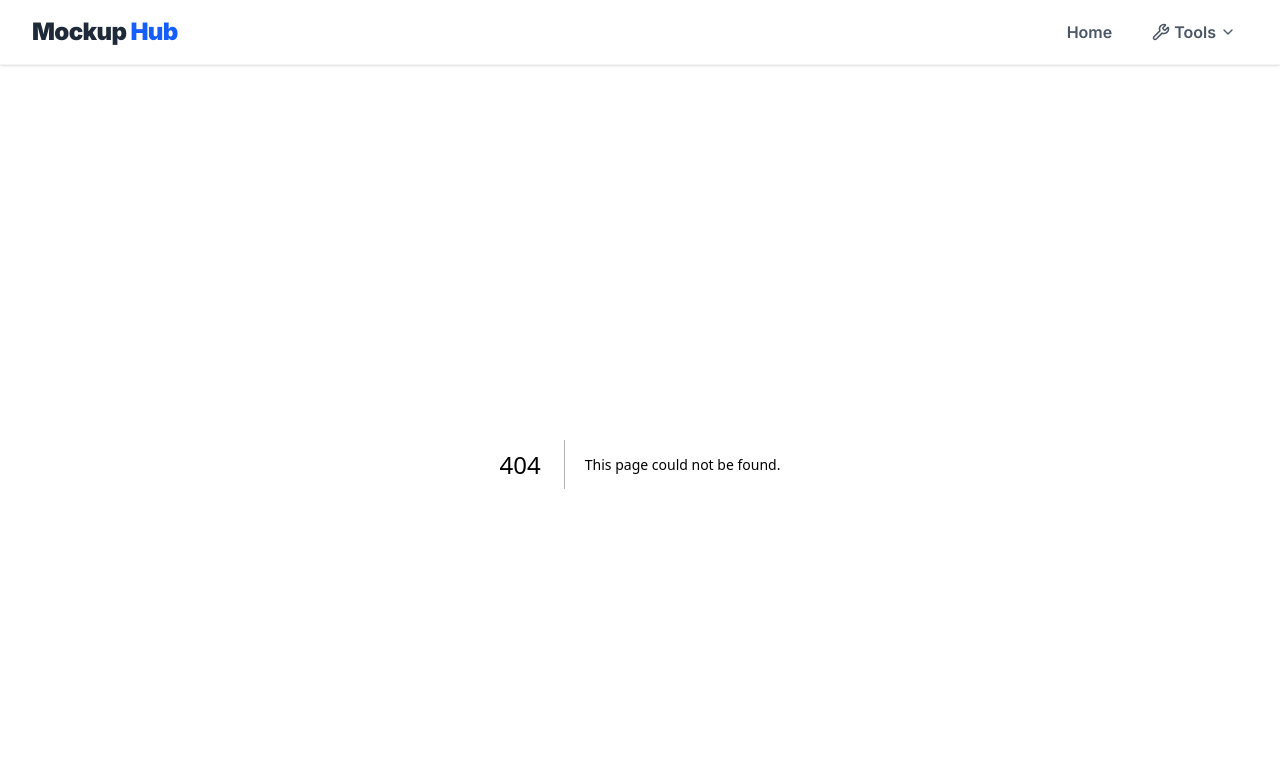
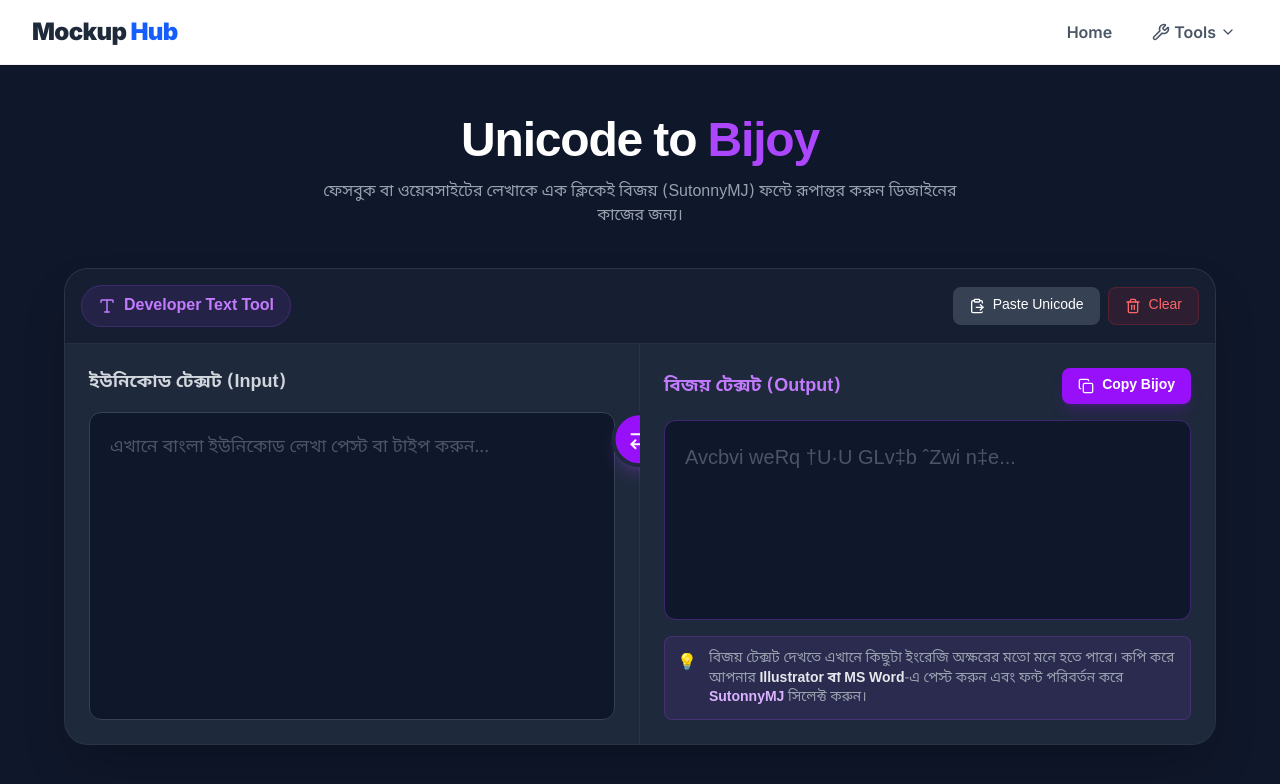
Before and after one commit to rashid-hash/tools-and-tricks, a Next.js app: page /unicode-to-bijoy in a window 1280 px wide. Before the commit this address had no page. Shown: the top 784 px of the page. Built offline with nearby package versions, Linux system fonts and the light colour scheme.

Commit message:
Update message

```diff
--- /dev/null
+++ b/app/unicode-to-bijoy/page.tsx
@@ -0,0 +1,173 @@
+"use client";
+
+import React, { useState, useEffect } from "react";
+import { Noto_Sans_Bengali } from "next/font/google";
+import { Type, ArrowRightLeft, Copy, Trash2, CheckCircle2, ClipboardPaste } from "lucide-react";
+
+const notoSansBengali = Noto_Sans_Bengali({ subsets: ["bengali"], weight: ["400", "500", "600", "700"] });
+
+export default function UnicodeToBijoyConverter() {
+  const [unicodeText, setUnicodeText] = useState("");
+  const [bijoyText, setBijoyText] = useState("");
+  const [copied, setCopied] = useState(false);
+
+  // --- Core Conversion Logic (Unicode to Bijoy) ---
+  const convertUnicodeToBijoy = (text: string) => {
+    if (!text) return "";
+
+    let str = text;
+    // Basic Re-arrangements for Pre-Kars (ি, ে, ৈ)
+    // This is a simplified reliable mapping for standard Bangla characters
+    const mapping: { [key: string]: string } = {
+      "অ": "A", "আ": "Av", "ই": "B", "ঈ": "C", "উ": "D", "ঊ": "E", "ঋ": "F", "এ": "G", "ঐ": "H", "ও": "I", "ঔ": "J",
+      "ক": "K", "খ": "L", "গ": "M", "ঘ": "N", "ঙ": "O", "চ": "P", "ছ": "Q", "জ": "R", "ঝ": "S", "ঞ": "T",
+      "ট": "U", "ঠ": "V", "ড": "W", "ঢ": "X", "ণ": "Y", "ত": "Z", "থ": "_", "দ": "`", "ধ": "a", "ন": "b",
+      "প": "c", "ফ": "d", "ব": "e", "ভ": "f", "ম": "g", "য": "h", "র": "i", "ল": "j", "শ": "k", "ষ": "l", "স": "m", "হ": "n",
+      "ড়": "o", "ঢ়": "p", "য়": "q", "ৎ": "r", "০": "0", "১": "1", "২": "2", "৩": "3", "৪": "4", "৫": "5", "৬": "6", "৭": "7", "৮": "8", "৯": "9",
+      "া": "v", "ি": "w", "ী": "x", "ু": "y", "ূ": "z", "ৃ": "…", "ে": "†", "ৈ": "‡", "ো": "†v", "ৌ": "‡Š",
+      "ং": "s", "ঃ": "t", "ঁ": "u", "্": "&", "্য": "¨", "্র": "«", "র্": "©"
+    };
+
+    // Pre-processing Juktokkhor & Pre-Kars (Complex rules simplified for speed)
+    str = str.replace(/ে/g, "†");
+    str = str.replace(/ৈ/g, "‡");
+    str = str.replace(/ো/g, "†v");
+    str = str.replace(/ৌ/g, "‡Š");
+
+    // Replace mapping
+    let out = "";
+    for (let i = 0; i < str.length; i++) {
+      let char = str[i];
+      if (mapping[char]) {
+        out += mapping[char];
+      } else {
+        out += char;
+      }
+    }
+
+    // Post-processing for ি (w) and ে (e) which sit before the consonant in Bijoy
+    // Using a regex to swap the position of 'w', '†', '‡' with the preceding consonant
+    out = out.replace(/([K-n])(w|†|‡)/g, "$2$1");
+
+    return out;
+  };
+
+  // Real-time conversion
+  useEffect(() => {
+    setBijoyText(convertUnicodeToBijoy(unicodeText));
+  }, [unicodeText]);
+
+  const handleCopy = () => {
+    if (bijoyText) {
+      navigator.clipboard.writeText(bijoyText);
+      setCopied(true);
+      setTimeout(() => setCopied(false), 2000);
+    }
+  };
+
+  const handlePaste = async () => {
+    try {
+      const text = await navigator.clipboard.readText();
+      setUnicodeText(text);
+    } catch (error) {
+      alert("Please allow clipboard access or paste manually.");
+    }
+  };
+
+  const clearText = () => {
+    setUnicodeText("");
+    setBijoyText("");
+  };
+
+  return (
+    <div className={`min-h-screen bg-[#0f172a] p-4 md:p-8 font-sans ${notoSansBengali.className} text-gray-200 pb-20`}>
+
+      {/* Header */}
+      <div className="max-w-6xl mx-auto mb-10 mt-6 text-center">
+        <h1 className="text-3xl md:text-5xl font-extrabold text-white tracking-tight mb-3">
+          Unicode to <span className="text-purple-500">Bijoy</span>
+        </h1>
+        <p className="text-gray-400 text-sm md:text-base max-w-2xl mx-auto">
+          ফেসবুক বা ওয়েবসাইটের লেখাকে এক ক্লিকেই বিজয় (SutonnyMJ) ফন্টে রূপান্তর করুন ডিজাইনের কাজের জন্য।
+        </p>
+      </div>
+
+      <div className="max-w-6xl mx-auto bg-[#1e293b] rounded-3xl shadow-2xl border border-gray-700/50 overflow-hidden">
+
+        {/* Toolbar */}
+        <div className="bg-[#0f172a]/50 p-4 border-b border-gray-700/50 flex flex-wrap justify-between items-center gap-4">
+           <div className="flex items-center gap-2 text-purple-400 font-semibold bg-purple-500/10 px-4 py-2 rounded-full border border-purple-500/20">
+             <Type size={18} /> Developer Text Tool
+           </div>
+
+           <div className="flex gap-2">
+             <button onClick={handlePaste} className="flex items-center gap-2 bg-gray-700 hover:bg-gray-600 text-white px-4 py-2 rounded-lg text-sm transition font-medium">
+               <ClipboardPaste size={16} /> Paste Unicode
+             </button>
+             <button onClick={clearText} className="flex items-center gap-2 bg-red-500/10 hover:bg-red-500/20 text-red-400 px-4 py-2 rounded-lg text-sm transition font-medium border border-red-500/20">
+               <Trash2 size={16} /> Clear
+             </button>
+           </div>
+        </div>
+
+        <div className="flex flex-col lg:flex-row divide-y lg:divide-y-0 lg:divide-x divide-gray-700/50">
+
+          {/* --- Left Box: Unicode Input --- */}
+          <div className="w-full lg:w-1/2 p-6 flex flex-col h-[400px]">
+             <div className="flex justify-between items-center mb-4">
+                <label className="font-bold text-gray-300 flex items-center gap-2 text-lg">
+                  ইউনিকোড টেক্সট (Input)
+                </label>
+             </div>
+             <textarea
+               value={unicodeText}
+               onChange={(e) => setUnicodeText(e.target.value)}
+               placeholder="এখানে বাংলা ইউনিকোড লেখা পেস্ট বা টাইপ করুন..."
+               className="w-full flex-1 bg-[#0f172a] text-gray-100 p-5 rounded-xl border border-gray-700 focus:border-purple-500 focus:ring-1 focus:ring-purple-500 outline-none resize-none text-lg leading-relaxed placeholder-gray-600 transition"
+             />
+          </div>
+
+          {/* --- Divider Icon --- */}
+          <div className="hidden lg:flex items-center justify-center absolute left-1/2 top-1/2 transform -translate-x-1/2 translate-y-[20%]">
+             <div className="bg-purple-600 text-white p-3 rounded-full shadow-lg shadow-purple-500/20 border-4 border-[#1e293b]">
+               <ArrowRightLeft size={24} />
+             </div>
+          </div>
+
+          {/* --- Right Box: Bijoy Output --- */}
+          <div className="w-full lg:w-1/2 p-6 flex flex-col h-[400px] bg-[#1e293b] relative">
+             <div className="flex justify-between items-center mb-4">
+                <label className="font-bold text-purple-400 flex items-center gap-2 text-lg">
+                  বিজয় টেক্সট (Output)
+                </label>
+                <button
+                  onClick={handleCopy}
+                  className={`flex items-center gap-2 px-4 py-2 rounded-lg text-sm font-bold transition-all ${copied ? "bg-green-500 text-white shadow-lg shadow-green-500/20" : "bg-purple-600 text-white hover:bg-purple-700 shadow-lg shadow-purple-600/20"}`}
+                >
+                  {copied ? <><CheckCircle2 size={16} /> Copied!</> : <><Copy size={16} /> Copy Bijoy</>}
+                </button>
+             </div>
+
+             {/* Note: The font-family should ideally be SutonnyMJ for proper rendering, but standard ascii shows the raw converted string. */}
+             <textarea
+               value={bijoyText}
+               readOnly
+               placeholder="Avcbvi weRq †U·U GLv‡b ˆZwi n‡e..."
+               className="w-full flex-1 bg-[#0f172a] text-purple-200 p-5 rounded-xl border border-purple-500/30 outline-none resize-none text-xl leading-relaxed placeholder-gray-600"
+               style={{ fontFamily: "Arial, sans-serif" }}
+             />
+
+             {/* Helper Note */}
+             <div className="mt-4 bg-purple-500/10 border border-purple-500/20 p-3 rounded-lg flex items-start gap-3">
+               <div className="mt-0.5 text-purple-400">💡</div>
+               <p className="text-sm text-gray-400 leading-snug">
+                 বিজয় টেক্সট দেখতে এখানে কিছুটা ইংরেজি অক্ষরের মতো মনে হতে পারে। কপি করে আপনার <span className="text-gray-200 font-semibold">Illustrator বা MS Word</span>-এ পেস্ট করুন এবং ফন্ট পরিবর্তন করে <span className="text-purple-300 font-semibold">SutonnyMJ</span> সিলেক্ট করুন।
+               </p>
+             </div>
+          </div>
+
+        </div>
+      </div>
+    </div>
+  );
+}
--- a/components/Navbar.tsx
+++ b/components/Navbar.tsx
@@ -3,7 +3,7 @@
 import React, { useState } from "react";
 import Link from "next/link";
 import { usePathname } from "next/navigation";
-import { Home, MessageCircle, Smartphone, Wallet, Menu, X, CreditCard, ChevronDown, Wrench, Building2, Landmark, Crop, Calculator, FileText, Coins, ThumbsUp, Plane } from "lucide-react";
+import { Home, MessageCircle, Smartphone, Wallet, Menu, X, CreditCard, ChevronDown, Wrench, Building2, Landmark, Crop, Calculator, FileText, Coins, ThumbsUp, Plane, Type } from "lucide-react";
 
 export default function Navbar() {
   const pathname = usePathname();
@@ -11,6 +11,7 @@ export default function Navbar() {
 
   // টুলের লিস্ট
   const toolsLinks = [
+    { name: "Unicode to Bijoy", path: "/unicode-to-bijoy", icon: <Type size={16} /> },
     { name: "Messenger Chat", path: "/messenger", icon: <MessageCircle size={16} /> },
     { name: "Flight Ticket", path: "/boarding-pass", icon: <Plane size={16} /> },
     { name: "FB Post Mockup", path: "/facebook-post", icon: <ThumbsUp size={16} /> },
```
